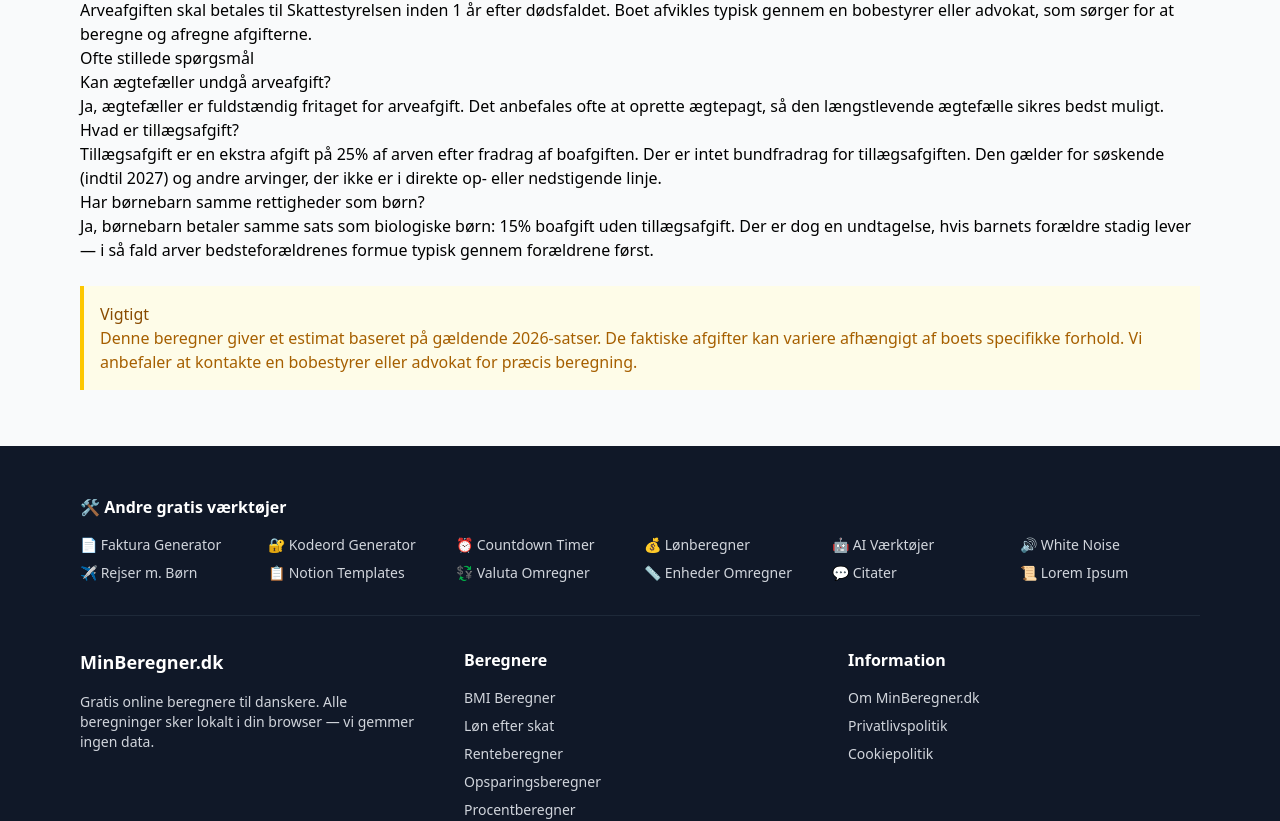
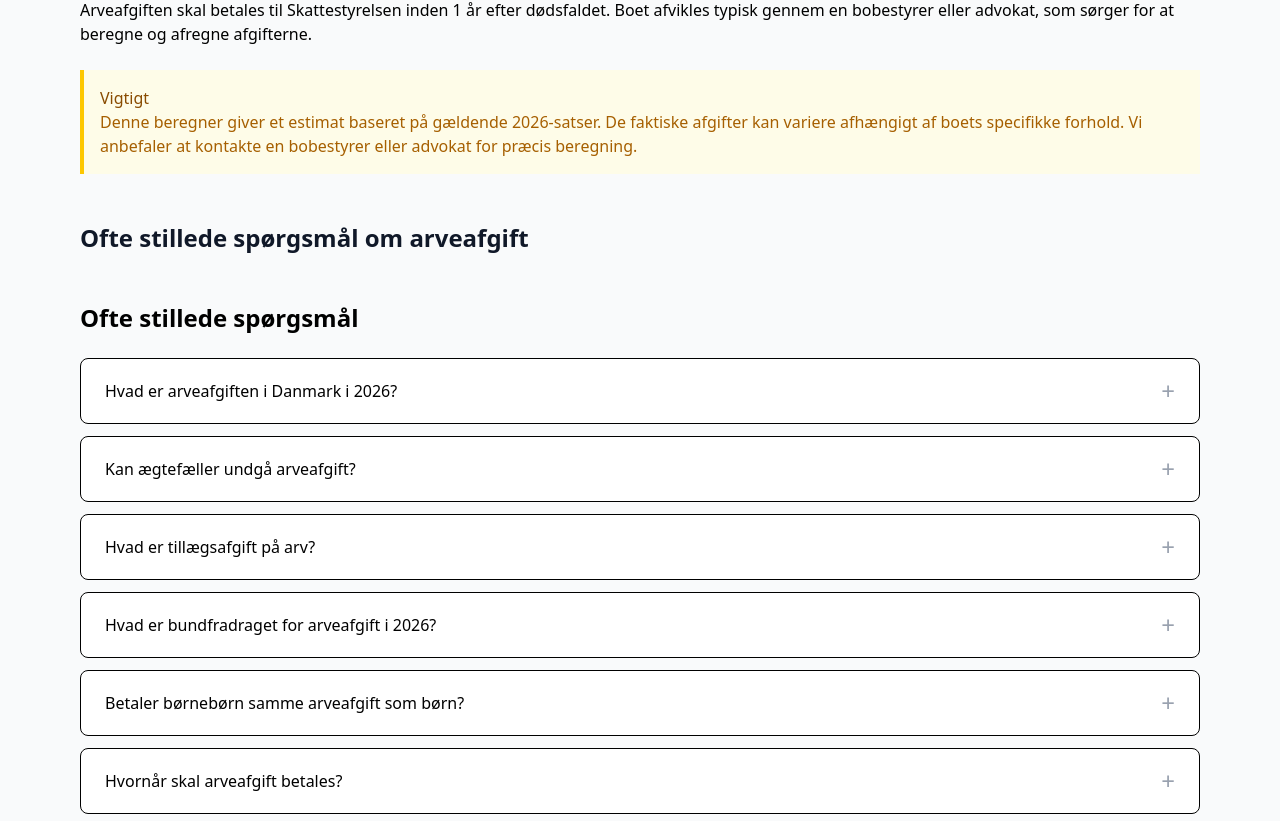
Before and after one commit to mahope/beregner-dk, a Next.js app: page /arveafgift in a window 1280 px wide. Shown: the part 1595-2416 px from the top of the page. Built offline with nearby package versions, Linux system fonts and the light colour scheme.

Commit message:
feat(seo): tilføj FAQ og FAQSchema til arveafgift, ejendomsskat og bil
Alle 33 beregnersider har nu FAQ-sektioner med FAQSchema markup.

```diff
--- a/src/app/arveafgift/page.tsx
+++ b/src/app/arveafgift/page.tsx
@@ -1,7 +1,10 @@
 import type { Metadata } from "next";
 import ArveafgiftBeregner from "@/components/ArveafgiftBeregner";
+import FAQ from "@/components/FAQ";
+import RelatedCalculators from "@/components/RelatedCalculators";
 import {
   CalculatorSchema,
+  FAQSchema,
   BreadcrumbSchema,
 } from "@/components/StructuredData";
 
@@ -14,6 +17,49 @@ export const metadata: Metadata = {
   keywords: "arveafgift beregner, boafgift, arveskat, dansk arveafgift",
 };
 
+const arveafgiftFaqItems = [
+  {
+    question: "Hvad er arveafgiften i Danmark i 2026?",
+    answer:
+      "I 2026 betaler nærmeste familie (børn, børnebørn, forældre) 15% boafgift af arv over bundfradraget på 392.300 kr. Ægtefæller er helt fritaget. Søskende og andre betaler 15% boafgift plus 25% tillægsafgift af arven efter boafgiften.",
+  },
+  {
+    question: "Kan ægtefæller undgå arveafgift?",
+    answer:
+      "Ja, ægtefæller er fuldstændig fritaget for arveafgift i Danmark uanset beløbets størrelse. Det anbefales ofte at oprette ægtepagt, så den længstlevende ægtefælle sikres bedst muligt.",
+  },
+  {
+    question: "Hvad er tillægsafgift på arv?",
+    answer:
+      "Tillægsafgift er en ekstra afgift på 25% af arven efter fradrag af boafgiften. Der er intet bundfradrag for tillægsafgiften. Den gælder for søskende (indtil 2027) og andre arvinger, der ikke er i direkte op- eller nedstigende linje.",
+  },
+  {
+    question: "Hvad er bundfradraget for arveafgift i 2026?",
+    answer:
+      "Bundfradraget er 392.300 kr i 2026. Det betyder, at de første 392.300 kr af arven er afgiftsfri for alle arvinger undtagen ægtefæller (som er helt fritaget).",
+  },
+  {
+    question: "Betaler børnebørn samme arveafgift som børn?",
+    answer:
+      "Ja, børnebørn betaler samme sats som biologiske børn: 15% boafgift uden tillægsafgift. Der er dog en undtagelse, hvis barnets forældre stadig lever — i så fald arver bedsteforældrenes formue typisk gennem forældrene først.",
+  },
+  {
+    question: "Hvornår skal arveafgift betales?",
+    answer:
+      "Arveafgiften skal betales til Skattestyrelsen inden 1 år efter dødsfaldet. Boet afvikles typisk gennem en bobestyrer eller advokat, som sørger for at beregne og afregne afgifterne.",
+  },
+  {
+    question: "Ændres reglerne for søskende i 2027?",
+    answer:
+      "Ja, fra 1. januar 2027 afskaffes tillægsafgiften for søskende. Det betyder at søskende fremover kun betaler 15% boafgift i stedet for den nuværende effektive sats på op til 36,25%.",
+  },
+  {
+    question: "Skal man betale arveafgift af forsikringer?",
+    answer:
+      "Forsikringsudbetalinger der tilfalder en navngiven begunstiget (fx livsforsikring) indgår som udgangspunkt ikke i boet og er dermed ikke underlagt boafgift. Men beløbet kan i stedet være omfattet af afgiftspligt efter forsikringsaftalelovens regler.",
+  },
+];
+
 export default function ArveafgiftPage() {
   return (
     <div>
@@ -23,6 +69,7 @@ export default function ArveafgiftPage() {
         url={`${baseUrl}/arveafgift`}
         category="FinanceApplication"
       />
+      <FAQSchema items={arveafgiftFaqItems} />
       <BreadcrumbSchema
         items={[
           { name: "Forside", url: baseUrl },
@@ -134,31 +181,7 @@ export default function ArveafgiftPage() {
           for at beregne og afregne afgifterne.
         </p>
 
-        <h2>Ofte stillede spørgsmål</h2>
-        <h3>Kan ægtefæller undgå arveafgift?</h3>
-        <p>
-          Ja, ægtefæller er fuldstændig fritaget for arveafgift. Det anbefales
-          ofte at oprette ægtepagt, så den længstlevende ægtefælle sikres bedst
-          muligt.
-        </p>
-
-        <h3>Hvad er tillægsafgift?</h3>
-        <p>
-          Tillægsafgift er en ekstra afgift på 25% af arven efter fradrag af
-          boafgiften. Der er intet bundfradrag for tillægsafgiften. Den gælder
-          for søskende (indtil 2027) og andre arvinger, der ikke er i direkte
-          op- eller nedstigende linje.
-        </p>
-
-        <h3>Har børnebarn samme rettigheder som børn?</h3>
-        <p>
-          Ja, børnebarn betaler samme sats som biologiske børn: 15% boafgift
-          uden tillægsafgift. Der er dog en undtagelse, hvis barnets forældre
-          stadig lever — i så fald arver bedsteforældrenes formue typisk gennem
-          forældrene først.
-        </p>
-
-        <div className="bg-yellow-50 border-l-4 border-yellow-400 p-4 my-6">
+        <div className="bg-yellow-50 border-l-4 border-yellow-400 p-4 my-6 not-prose">
           <p className="font-medium text-yellow-800">Vigtigt</p>
           <p className="text-yellow-700">
             Denne beregner giver et estimat baseret på gældende 2026-satser.
@@ -168,6 +191,17 @@ export default function ArveafgiftPage() {
           </p>
         </div>
       </div>
+
+      <section className="mt-12">
+        <h2 className="text-2xl font-bold text-gray-900 mb-6">
+          Ofte stillede spørgsmål om arveafgift
+        </h2>
+        <FAQ items={arveafgiftFaqItems} />
+      </section>
+
+      <section className="mt-12">
+        <RelatedCalculators current="/arveafgift" />
+      </section>
     </div>
   );
 }
--- a/src/app/bil/page.tsx
+++ b/src/app/bil/page.tsx
@@ -1,7 +1,10 @@
 import type { Metadata } from "next";
 import BilBeregner from "@/components/BilBeregner";
+import FAQ from "@/components/FAQ";
+import RelatedCalculators from "@/components/RelatedCalculators";
 import {
   CalculatorSchema,
+  FAQSchema,
   BreadcrumbSchema,
 } from "@/components/StructuredData";
 
@@ -14,9 +17,43 @@ export const metadata: Metadata = {
   keywords: "bil beregner, bilomkostninger, biludgifter, elbil vs benzin, bil pris pr km, værditab bil",
 };
 
+const bilFaqItems = [
+  {
+    question: "Hvad koster det at eje bil i Danmark?",
+    answer:
+      "De samlede omkostninger ved at eje bil ligger typisk på 2,50-4,50 kr/km inkl. værditab, brændstof, forsikring, afgifter og service. For en gennemsnitlig bil der kører 15.000 km/år svarer det til ca. 4.000-6.000 kr/md.",
+  },
+  {
+    question: "Hvad er den største udgift ved at eje bil?",
+    answer:
+      "Værditab er ofte den største enkeltudgift — en ny bil mister 20-25% af sin værdi det første år. Køb af en 2-3 år gammel bil kan spare dig for det største værditab.",
+  },
+  {
+    question: "Er elbil billigere end benzinbil?",
+    answer:
+      "Elbiler har lavere driftsomkostninger (billigere 'brændstof', minimal service, lav afgift), men højere købspris. Over tid er elbiler ofte billigere totalt set, især ved mange kørte kilometer.",
+  },
+  {
+    question: "Hvad koster benzin i 2026?",
+    answer:
+      "Benzin koster ca. 13-14 kr/liter i 2026. Diesel koster ca. 12-13 kr/liter. Elpriser for opladning ligger på 2-3 kr/kWh derhjemme og 3-5 kr/kWh ved offentlige ladere.",
+  },
+  {
+    question: "Hvad er grøn ejerafgift?",
+    answer:
+      "Grøn ejerafgift (tidligere vægtafgift) er en halvårlig afgift baseret på bilens brændstofforbrug. Benzinbiler betaler ca. 3.000-5.000 kr/år, dieselbiler 4.000-7.000 kr/år, mens elbiler har lav eller ingen afgift.",
+  },
+  {
+    question: "Hvordan beregner jeg pris per kilometer?",
+    answer:
+      "Saml alle årlige udgifter (brændstof, forsikring, afgifter, service, værditab) og divider med antal kørte kilometer. Typisk ligger det på 2,50-4,50 kr/km for en gennemsnitlig bil.",
+  },
+];
+
 export default function BilPage() {
   return (
     <div>
+      <FAQSchema items={bilFaqItems} />
       <CalculatorSchema
         name="Bilomkostningsberegner - Se hvad din bil koster"
         description="Gratis bilberegner. Beregn de reelle omkostninger ved at eje bil: brændstof, forsikring, værditab, afgifter og service."
@@ -213,7 +250,7 @@ export default function BilPage() {
           </tbody>
         </table>
 
-        <div className="bg-yellow-50 border-l-4 border-yellow-400 p-4 my-6">
+        <div className="bg-yellow-50 border-l-4 border-yellow-400 p-4 my-6 not-prose">
           <p className="font-medium text-yellow-800">Vigtigt</p>
           <p className="text-yellow-700">
             Denne beregner giver et estimat baseret på typiske værdier. De faktiske omkostninger
@@ -222,6 +259,17 @@ export default function BilPage() {
           </p>
         </div>
       </div>
+
+      <section className="mt-12">
+        <h2 className="text-2xl font-bold text-gray-900 mb-6">
+          Ofte stillede spørgsmål om bilomkostninger
+        </h2>
+        <FAQ items={bilFaqItems} />
+      </section>
+
+      <section className="mt-12">
+        <RelatedCalculators current="/bil" />
+      </section>
     </div>
   );
 }
--- a/src/app/ejendomsvaerdiskat/page.tsx
+++ b/src/app/ejendomsvaerdiskat/page.tsx
@@ -1,7 +1,10 @@
 import type { Metadata } from "next";
 import EjendomsvaerdiskatBeregner from "@/components/EjendomsvaerdiskatBeregner";
+import FAQ from "@/components/FAQ";
+import RelatedCalculators from "@/components/RelatedCalculators";
 import {
   CalculatorSchema,
+  FAQSchema,
   BreadcrumbSchema,
 } from "@/components/StructuredData";
 
@@ -14,9 +17,53 @@ export const metadata: Metadata = {
   keywords: "ejendomsværdiskat beregner, ejendomsskat 2026, grundskyld, boligskat, grundskyldspromille, boligskattereform",
 };
 
+const ejendomsFaqItems = [
+  {
+    question: "Hvad er ejendomsværdiskatten i 2026?",
+    answer:
+      "Ejendomsværdiskatten beregnes som 5,1‰ (0,51%) af 80% af ejendomsværdien op til progressionsgrænsen på 9.007.000 kr, og 14‰ (1,4%) af beløbet derover. De 80% skyldes forsigtighedsfradraget på 20%.",
+  },
+  {
+    question: "Hvad er forsigtighedsfradraget?",
+    answer:
+      "Forsigtighedsfradraget er 20% af den offentlige vurdering. Du betaler kun skat af 80% af den vurderede ejendomsværdi og grundværdi. Fradraget kompenserer for usikkerheden i de nye vurderinger.",
+  },
+  {
+    question: "Hvad er grundskyld?",
+    answer:
+      "Grundskyld er en skat på din grunds værdi (ikke bygningen). Den beregnes som kommunens grundskyldspromille ganget med 80% af grundværdien. Promillen varierer fra 3,1‰ (Frederiksberg) til 17,7‰ (Varde).",
+  },
+  {
+    question: "Hvad er progressionsgrænsen for ejendomsværdiskat?",
+    answer:
+      "Progressionsgrænsen er 9.007.000 kr for 2026-2027 (beskatningsgrundlag efter forsigtighedsfradrag). Det svarer til en ejendomsværdi på ca. 11,3 mio. kr. Beløbet over grænsen beskattes med 14‰ i stedet for 5,1‰.",
+  },
+  {
+    question: "Hvornår betaler man ejendomsskat?",
+    answer:
+      "Ejendomsskatten betales via din ejendomsskattebillet fra kommunen. Betalingen sker typisk i to rater — marts og september. Ejendomsværdiskatten opkræves via årsopgørelsen.",
+  },
+  {
+    question: "Hvad er overgangsordningen?",
+    answer:
+      "For at beskytte boligejere mod pludselige skattestigninger er der en overgangsordning. Hvis din skat stiger med det nye system, indfases stigningen gradvist over flere år via en skatterabat.",
+  },
+  {
+    question: "Gælder de nye regler for sommerhuse?",
+    answer:
+      "Ja, de nye ejendomsværdiskattesatser (5,1‰ / 14‰) og forsigtighedsfradraget gælder også for sommerhuse. Grundskyldspromillen afhænger af den kommune, sommerhuset ligger i.",
+  },
+  {
+    question: "Hvor finder jeg min ejendomsvurdering?",
+    answer:
+      "Du kan se din ejendomsvurdering på vurderingsportalen.dk. Her finder du både ejendomsværdi og grundværdi, som bruges til at beregne din ejendomsskat.",
+  },
+];
+
 export default function EjendomsvaerdiskatPage() {
   return (
     <div>
+      <FAQSchema items={ejendomsFaqItems} />
       <CalculatorSchema
         name="Ejendomsværdiskat beregner 2026"
         description="Beregn din ejendomsværdiskat og grundskyld med det nye boligskattesystem. 5,1‰ / 14‰ satser og kommunale grundskyldspromiller."
@@ -140,14 +187,18 @@ export default function EjendomsvaerdiskatPage() {
           </p>
         </div>
 
-        <h2>Relaterede beregnere</h2>
-        <ul>
-          <li><a href="/boliglaan">Boliglån beregner</a> - Beregn din boliggæld og ydelser</li>
-          <li><a href="/husleje">Husleje beregner</a> - Beregn huslejeudgifter</li>
-          <li><a href="/boligstoette">Boligstøtte beregner</a> - Tjek din ret til boligstøtte</li>
-          <li><a href="/rentefradrag">Rentefradrag beregner</a> - Beregn dit rentefradrag</li>
-        </ul>
       </div>
+
+      <section className="mt-12">
+        <h2 className="text-2xl font-bold text-gray-900 dark:text-white mb-6">
+          Ofte stillede spørgsmål om ejendomsskat
+        </h2>
+        <FAQ items={ejendomsFaqItems} />
+      </section>
+
+      <section className="mt-12">
+        <RelatedCalculators current="/ejendomsvaerdiskat" />
+      </section>
     </div>
   );
 }
```
